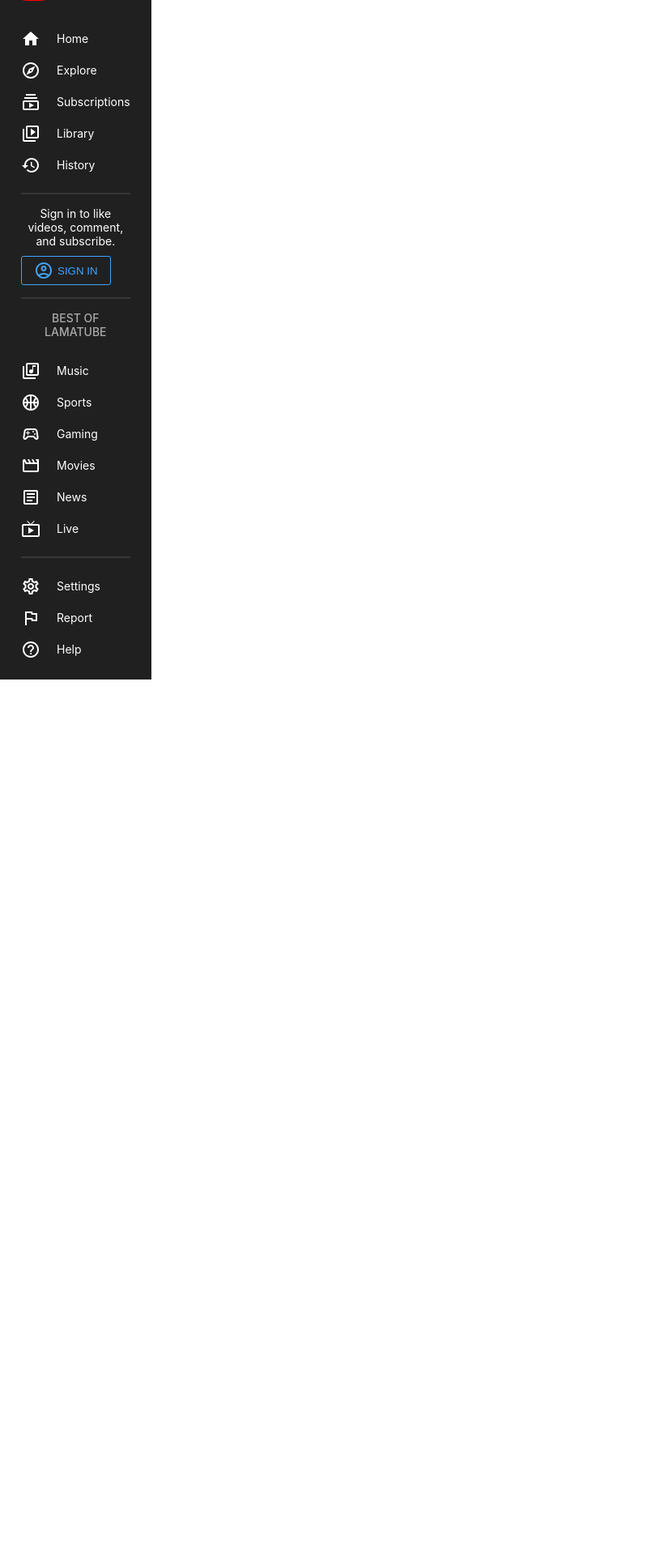
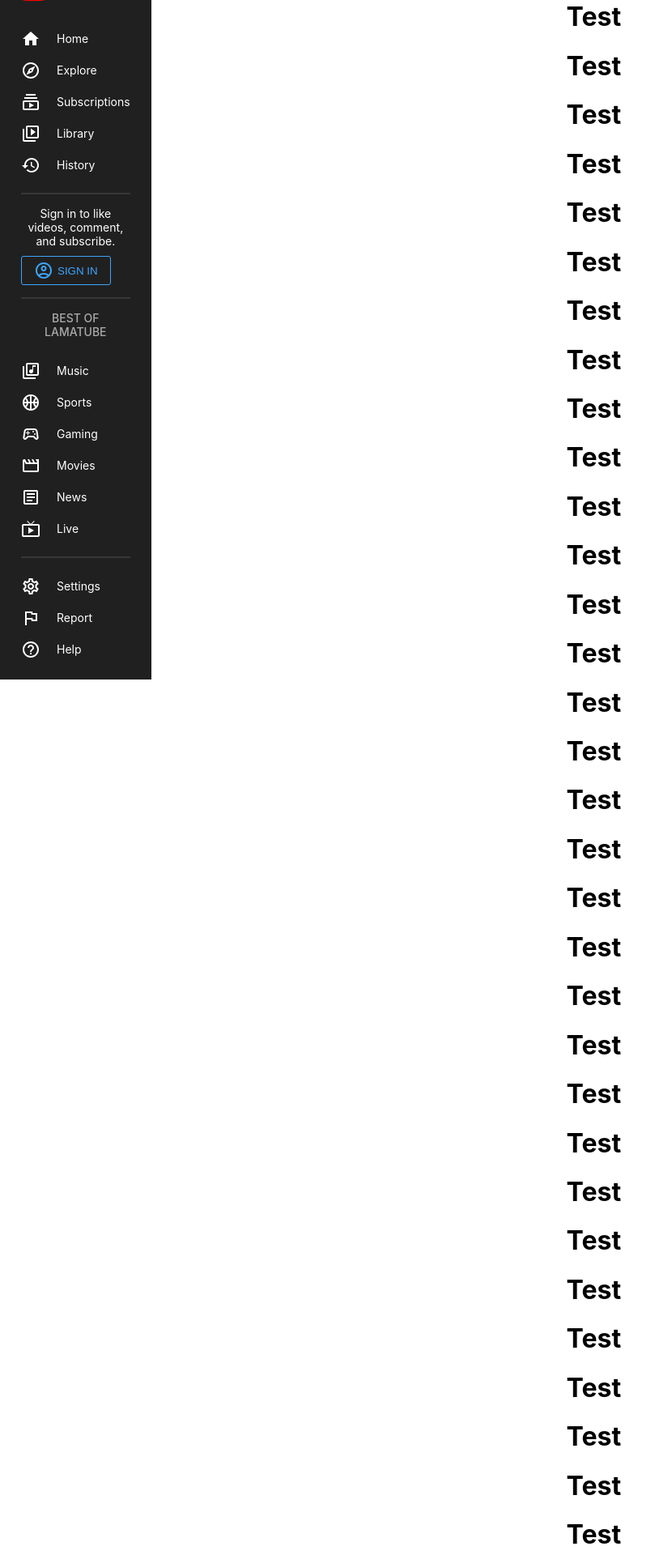
Before and after one commit to hectorlopezv/youtube_mern_clone_ui, a React (Create React App) app: page / in a window 1280 px wide. Shown: the part 40-1960 px from the top of the page at 81% size, without its empty margins (0-830 px from the left). Before the commit the page ends 879 px from the top, so only its background shows below. Built offline with nearby package versions, Linux system fonts and the light colour scheme.

Commit message:
fixing scroll

```diff
--- a/src/App.tsx
+++ b/src/App.tsx
@@ -11,7 +11,43 @@ function App() {
         <Menu />
         <Main>
           <Navbar />
-          <Wrapper>Video Cards</Wrapper>
+          <Wrapper>
+            <h1>Test</h1>
+            <h1>Test</h1>
+            <h1>Test</h1>
+            <h1>Test</h1>
+            <h1>Test</h1>
+            <h1>Test</h1>
+            <h1>Test</h1>
+            <h1>Test</h1>
+            <h1>Test</h1>
+            <h1>Test</h1>
+
+            <h1>Test</h1>
+            <h1>Test</h1>
+            <h1>Test</h1>
+            <h1>Test</h1>
+            <h1>Test</h1>
+            <h1>Test</h1>
+
+            <h1>Test</h1>
+            <h1>Test</h1>
+            <h1>Test</h1>
+            <h1>Test</h1>
+            <h1>Test</h1>
+            <h1>Test</h1>
+            <h1>Test</h1>
+            <h1>Test</h1>
+            <h1>Test</h1>
+            <h1>Test</h1>
+
+            <h1>Test</h1>
+            <h1>Test</h1>
+            <h1>Test</h1>
+            <h1>Test</h1>
+            <h1>Test</h1>
+            <h1>Test</h1>
+          </Wrapper>
         </Main>
       </BrowserRouter>
     </Container>
--- a/src/components/menu.tsx
+++ b/src/components/menu.tsx
@@ -14,9 +14,9 @@ import SportsEsportsOutlinedIcon from "@mui/icons-material/SportsEsportsOutlined
 import SubscriptionsOutlinedIcon from "@mui/icons-material/SubscriptionsOutlined";
 import VideoLibraryOutlinedIcon from "@mui/icons-material/VideoLibraryOutlined";
 import { FC } from "react";
+import { Link } from "react-router-dom";
 import styled from "styled-components";
 import hectortube from "../img/logo.png";
-import {Link} from "react-router-dom";
 interface IMenu {}
 
 const Menu: FC<IMenu> = () => {
@@ -109,6 +109,8 @@ const Container = styled.div`
   height: 100%;
   color: white;
   font-size: 14px;
+  position: sticky;
+  top: 0;
 `;
 
 const Wrapper = styled.div`
```
